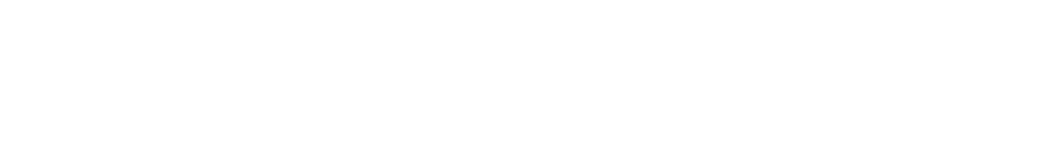
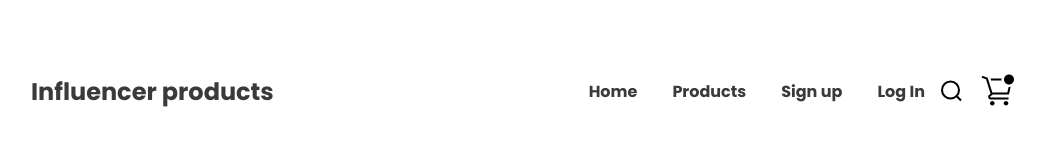
Before and after one commit to AntorRoyTOxi/practice-task, a plain HTML site: page index.html in a window 1280 px wide. Shown: the whole page, without its empty margins (117-1162 px from the left). Drawn offline with Linux system fonts and the light colour scheme.

Commit message:
1st comment

```diff
--- a/index.html
+++ b/index.html
@@ -7,6 +7,32 @@
      <link rel="stylesheet" href="style.css">
 </head>
 <body>
+    <header>
+        <nav>
+           <div class="header-part">
+            <h3 class="head">
+                Influencer products
+             </h3>
+             <div class="total-nav-bar">
+                <ul class="nav-bar">
+                    <li><a href="">Home</a></li>
+                    <li><a href="">Products</a></li>
+                    <li><a href="">Sign up</a></li>
+                    <li><a href="">Log In</a></li>
+                 </ul>
+                 <img src="search.svg" alt="">
+                 <img src="shoping.svg" alt="">
 
+             </div>
+           </div>
+        </nav>
+
+    </header>
+      <main>
+
+      </main>
+         <footer>
+
+         </footer>
 </body>
 </html>
--- a/style.css
+++ b/style.css
@@ -0,0 +1,43 @@
+
+  @import url('https://fonts.googleapis.com/css2?family=DM+Serif+Display&family=Inter&family=Merriweather&family=Poppins:wght@400;700&family=Roboto:wght@300&family=Work+Sans:wght@400;500;600;800&display=swap');
+
+
+  *{
+    font-family: 'Poppins', sans-serif;
+  }
+     /* this is header ar nav bar  */
+      .head{
+        color: #3A3A3A;
+        font-size: 24px;
+        font-weight: 700;
+
+      }
+       .nav-bar{
+        color: #3A3A3A;
+       font-size: 16px;
+        font-weight: 600;
+         display: flex;
+          gap: 35px;
+
+       }
+        .nav-bar  li{
+            list-style: none;
+
+        }
+         .nav-bar li a{
+              text-decoration: none;
+               color: #3A3A3A;
+         }
+          .total-nav-bar{
+             display: flex;
+              gap: 15px;
+          }
+         .header-part{
+             display: flex;
+              justify-content: space-between;
+              align-items: center;
+
+         }
+          nav{
+             margin: 50px 140px;
+          }
```
Also changed, not shown: search.svg (added), shoping.svg (added).
